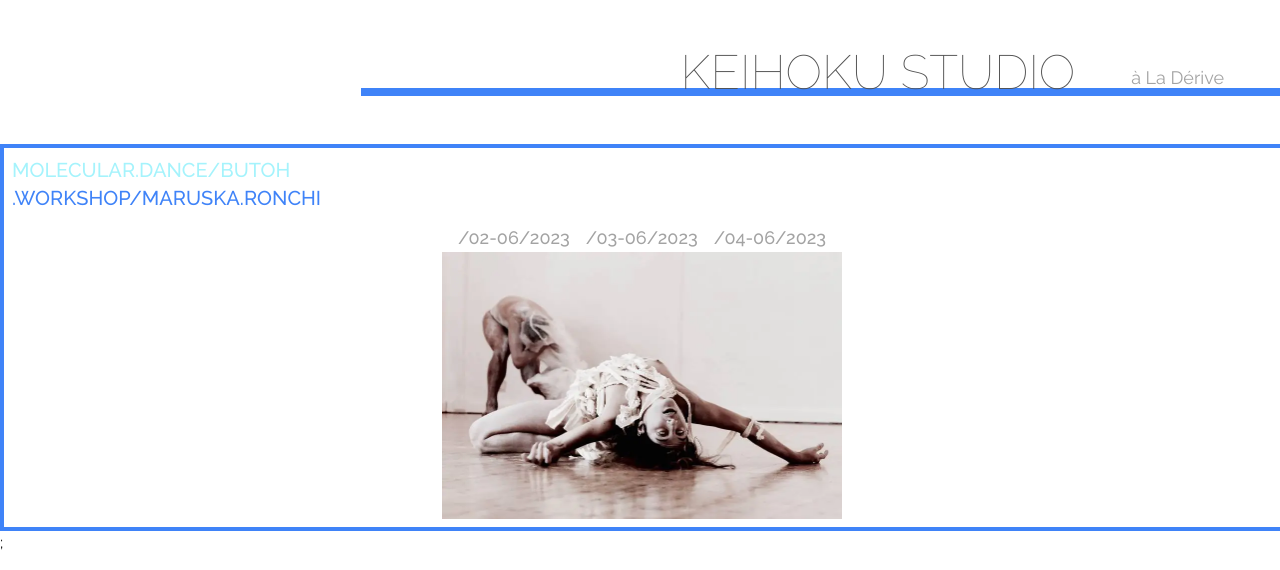
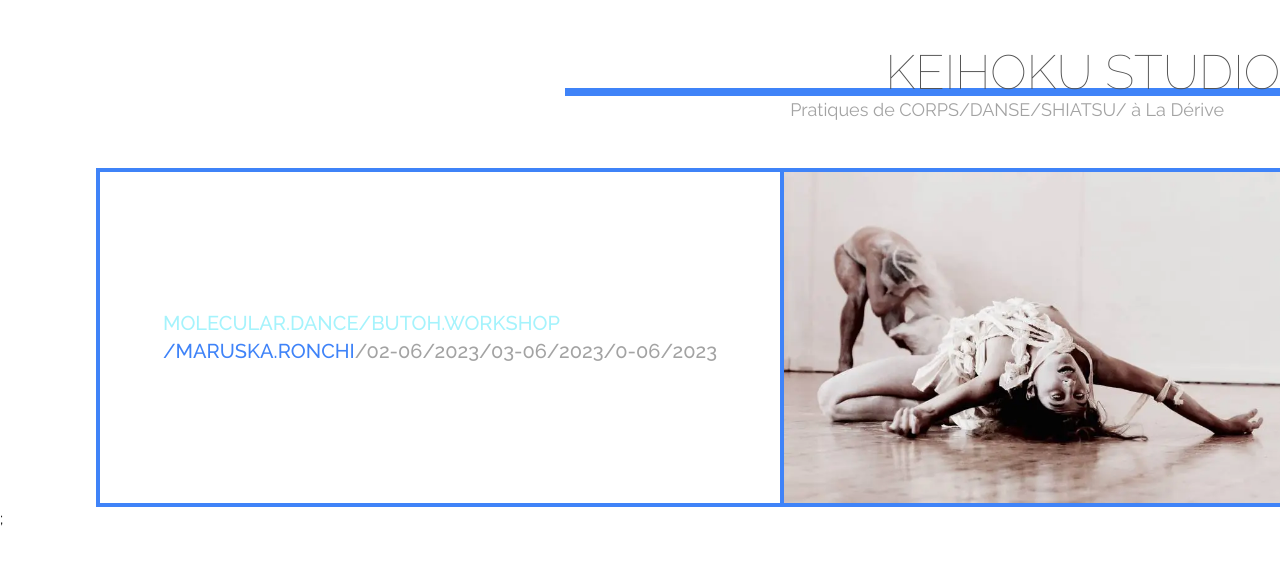
Before and after one commit to jolysnicolas1/keihoku, a Next.js app: page / in a window 1280 px wide. Shown: the top 570 px of the page. Built offline with nearby package versions, Linux system fonts and the light colour scheme.

Commit message:
Main card done

```diff
--- a/app/NextEventSm.tsx
+++ b/app/NextEventSm.tsx
@@ -3,22 +3,61 @@ import maru from 'public/maru.webp'
 
 export default function NextEvent() {
   return (
-        <div className="w-screen border-y-4 border-l-4 border-blue-500 flex flex-col align-center text-xl space-y-3 p-2">
-            <div className="font-medium">
-                <p className='text-cyan-200'>MOLECULAR.DANCE/BUTOH</p>
-                <p className='text-blue-500'>.WORKSHOP/MARUSKA.RONCHI</p>
+        <div className="border-y-4 border-l-4 border-blue-500 flex flex-col md:flex-row align-center text-xl md:justify-between lg:ml-12 xl:ml-24 2xl:ml-72">
+            <div className="grow p-2 flex md:justify-center">
+                <div className="font-medium md:hidden">
+                    <p className='text-cyan-200'>MOLECULAR.DANCE/BUTOH</p>
+                    <p className='text-blue-500'>.WORKSHOP/MARUSKA.RONCHI</p>
+                </div>
+                <div className="font-medium hidden md:flex md:flex-col md:justify-center lg:hidden">
+                    <p className='text-cyan-200'>MOLECULAR.DANCE</p>
+                    <p className='text-cyan-200'>/BUTOH.WORKSHOP</p>
+                    <p className='text-blue-500'>/MARUSKA.RONCHI</p>
+                    <p className='text-neutral-400'>/02-06/2023</p>
+                    <p className='text-neutral-400'>/03-06/2023</p>
+                    <p className='text-neutral-400'>/0-06/2023</p>
+                </div>
+                <div className="font-medium hidden lg:flex lg:flex-col lg:justify-center xl:hidden">
+                    <p className='text-cyan-200'>MOLECULAR.DANCE/BUTOH.WORKSHOP</p>
+                    <p className='text-blue-500'>/MARUSKA.RONCHI</p>
+                    <p className='text-neutral-400'>/02-06/2023/03-06/2023/0-06/2023</p>
+                </div>
+                <div className="font-medium hidden xl:flex xl:flex-col xl:justify-center 2xl:hidden">
+                    <p className='text-cyan-200'>MOLECULAR.DANCE/BUTOH.WORKSHOP</p>
+                    <div className="flex">
+                        <p className='text-blue-500'>/MARUSKA.RONCHI</p>
+                        <p className='text-neutral-400'>/02-06/2023/03-06/2023/0-06/2023</p>
+                    </div>
+                </div>
+                <div className="font-medium hidden 2xl:flex justify-center flex-col">
+                    <div className="flex">
+                        <p className='text-cyan-200'>MOLECULAR.DANCE/BUTOH.WORKSHOP</p>
+                        <p className='text-blue-500'>/MARUSKA.RONCHI</p>
+                        <p className='text-neutral-400'>/02-06/2023</p>
+                    </div>
+                    <div className="flex">
+                        <p className='text-cyan-200'>MOLECULAR.DANCE/BUTOH.WORKSHOP</p>
+                        <p className='text-blue-500'>/MARUSKA.RONCHI</p>
+                        <p className='text-neutral-400'>/03-06/2023</p>
+                    </div>
+                    <div className="flex">
+                        <p className='text-cyan-200'>MOLECULAR.DANCE/BUTOH.WORKSHOP</p>
+                        <p className='text-blue-500'>/MARUSKA.RONCHI</p>
+                        <p className='text-neutral-400'>/04-06/2023</p>
+                    </div>
+                </div>
             </div>
             <div className="flex flex-col items-center">
-                <div className="flex space-x-2 sm:space-x-4 text-neutral-400 font-medium text-lg">
+                <div className="flex space-x-2 sm:space-x-4 text-neutral-400 font-medium text-lg md:hidden">
                     <p>/02-06/2023</p>
                     <p>/03-06/2023</p>
                     <p>/04-06/2023</p>
                 </div>
                 <Image
-                    className=''
+                    className='md:border-l-4 md:border-blue-500'
                     src={maru}
                     height={500}
-                    width={400}
+                    width={500}
                     alt="maru"
                     />
             </div>
--- a/app/Studio.tsx
+++ b/app/Studio.tsx
@@ -12,11 +12,11 @@ export default function Studio() {
     //     <p className='px-16 text-neutral-400 inline-block -mb-1 text-lg'>La Dérive</p>
     //   </div>
     // </div>
-    <div className={`flex justify-end flex-col lg:flex-row items-end ${raleway.className}`}>
+    <div className={`flex justify-end flex-col items-end ${raleway.className}`}>
       <div className='flex w-fit border-b-8 border-blue-500 items-end'>
         <h1 className='text-3xl s:text-4xl md:text-5xl text-neutral-600 font-thin -mb-2 sm-pl-20 md:pl-64 lg:pl-72 xl:pl-80 2xl:pl-96'>KEIHOKU STUDIO</h1>
-        <p className='px-4 md:px-6 md:px-10 lg:px-12 xl:px-14  2xl:px-16 text-neutral-400 inline-block -mb-1 text-lg'>à La Dérive</p>
       </div>
+        <p className='px-4 md:px-6 md:px-10 lg:px-12 xl:px-14  2xl:px-16 text-neutral-400 inline-block -mb-1 text-lg'>Pratiques de CORPS/DANSE/SHIATSU/ à La Dérive</p>
     </div>
   )
 }
```
